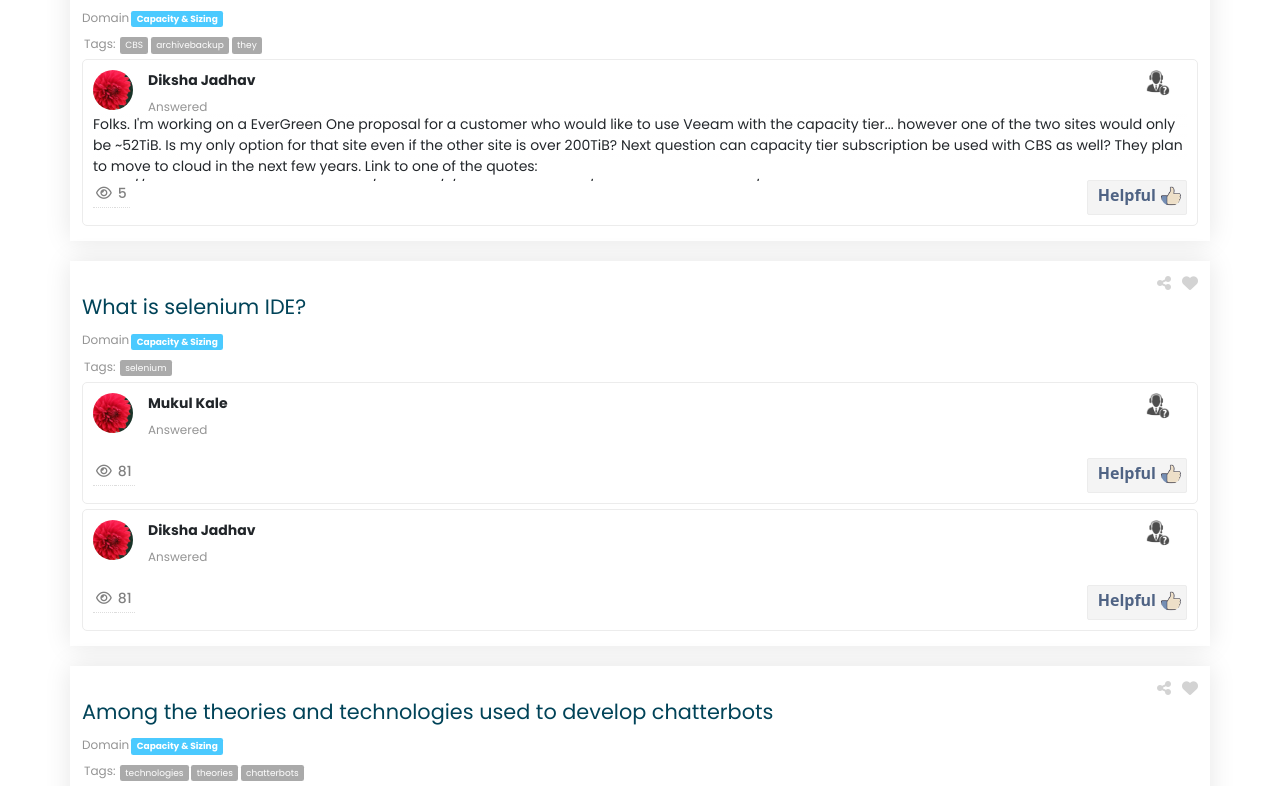
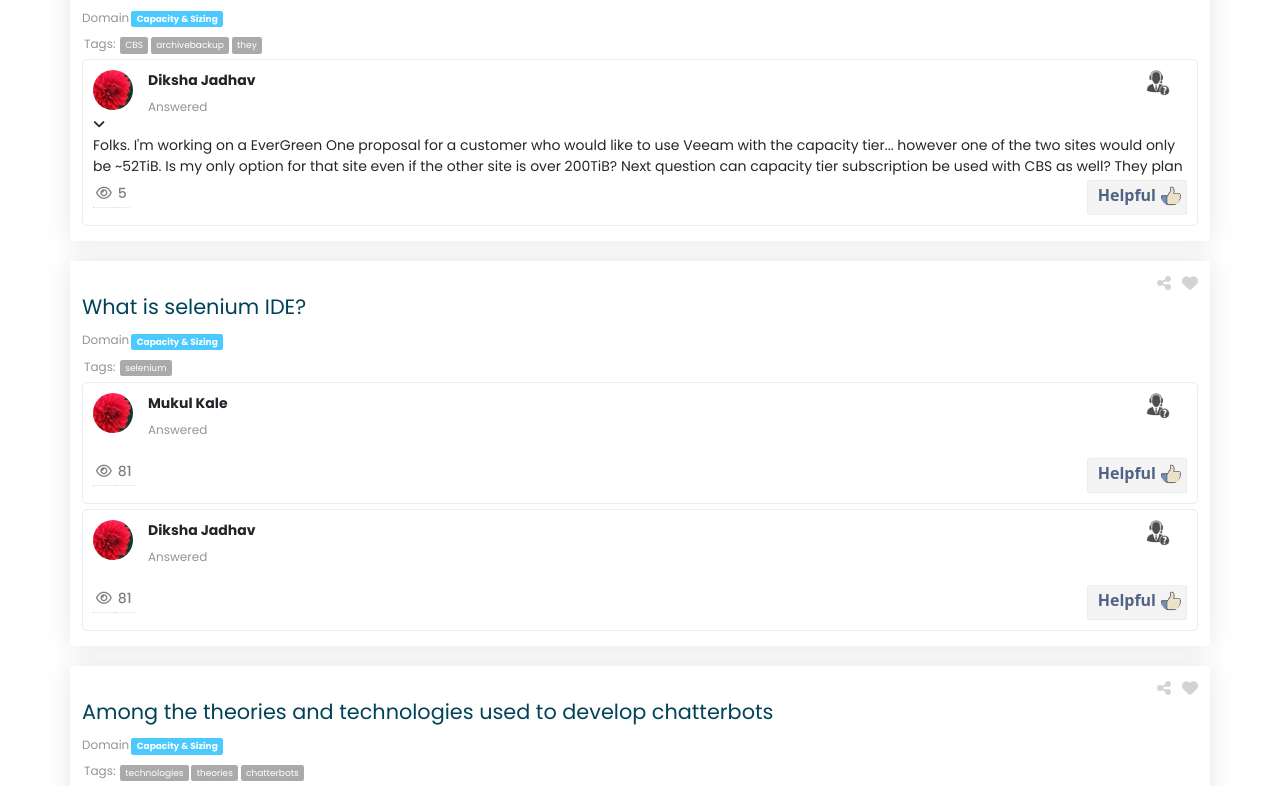
Before and after one commit to mukulk6/react-assignment, a React (Create React App) app: page /trending in a window 1280 px wide. Shown: the part 1951-2737 px from the top of the page. Built offline with nearby package versions, Linux system fonts and the light colour scheme.

Commit message:
Trending component

```diff
--- a/src/components/Trending/Trending.js
+++ b/src/components/Trending/Trending.js
@@ -21,6 +21,8 @@ moment(props.data.answersList.answeredTimestamp).fromNow();
 }
 
 const Trending = (props)=> {
+  const [showContent, hideContent] = useState(false);
+
 return(
   <div class="container">
       <nav class="navbar navbar-default navbar-light bg-light navbar-expand-lg fixed-top">
@@ -219,7 +221,7 @@ return(
       </span>
       <div class='row'>
         <div className={styles.answerBlock}>
-<p>{(que.answer).length >= 550 && <div className={styles.fader}><div className={styles.contentVar}><p>{que.answer}</p></div></div> }</p>
+<p>{(que.answer).length >= 550 && <div className={styles.fader}><div className={styles.contentVar}><span className={styles.showMore} role="button" type="button"><i class="fa-solid fa-angle-down"></i><p>{que.answer}</p></span></div></div> }</p>
 </div>
 </div>
 <div class="row">
```
